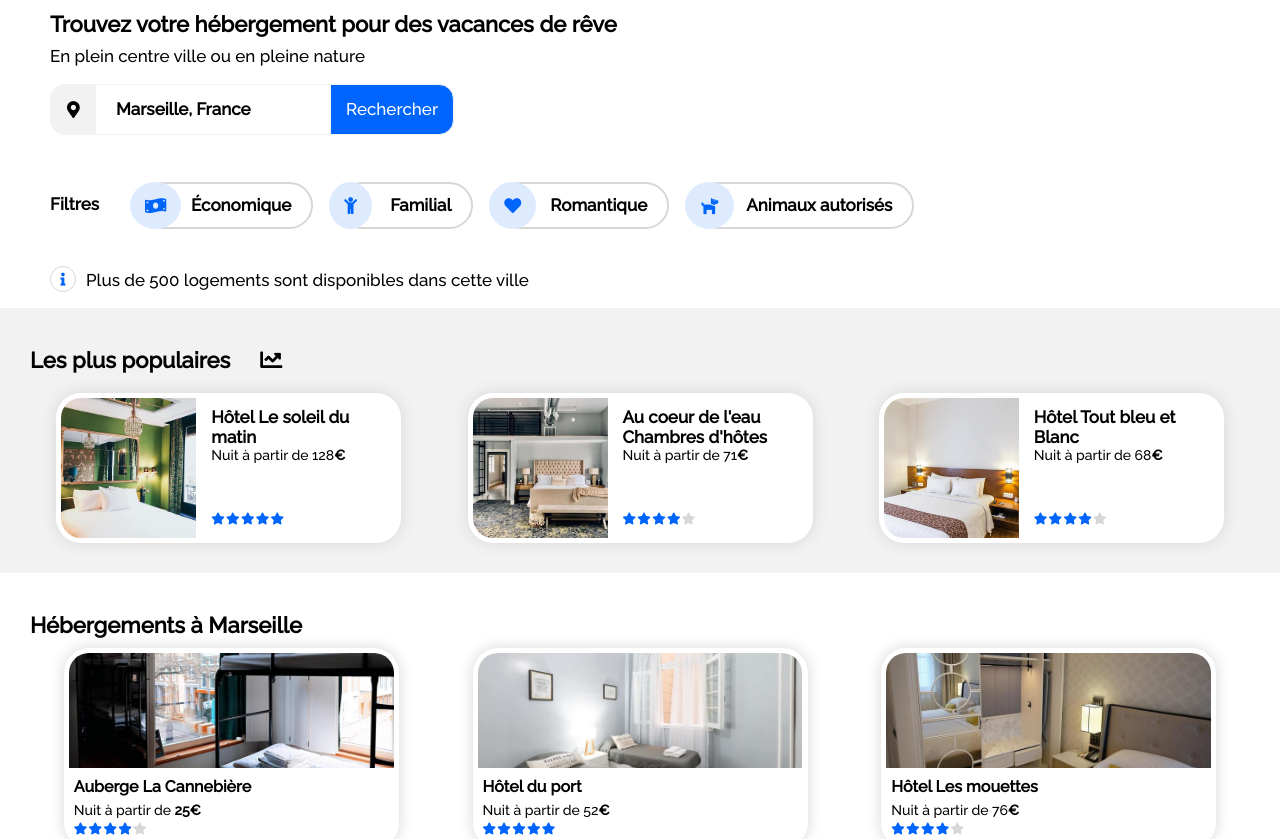
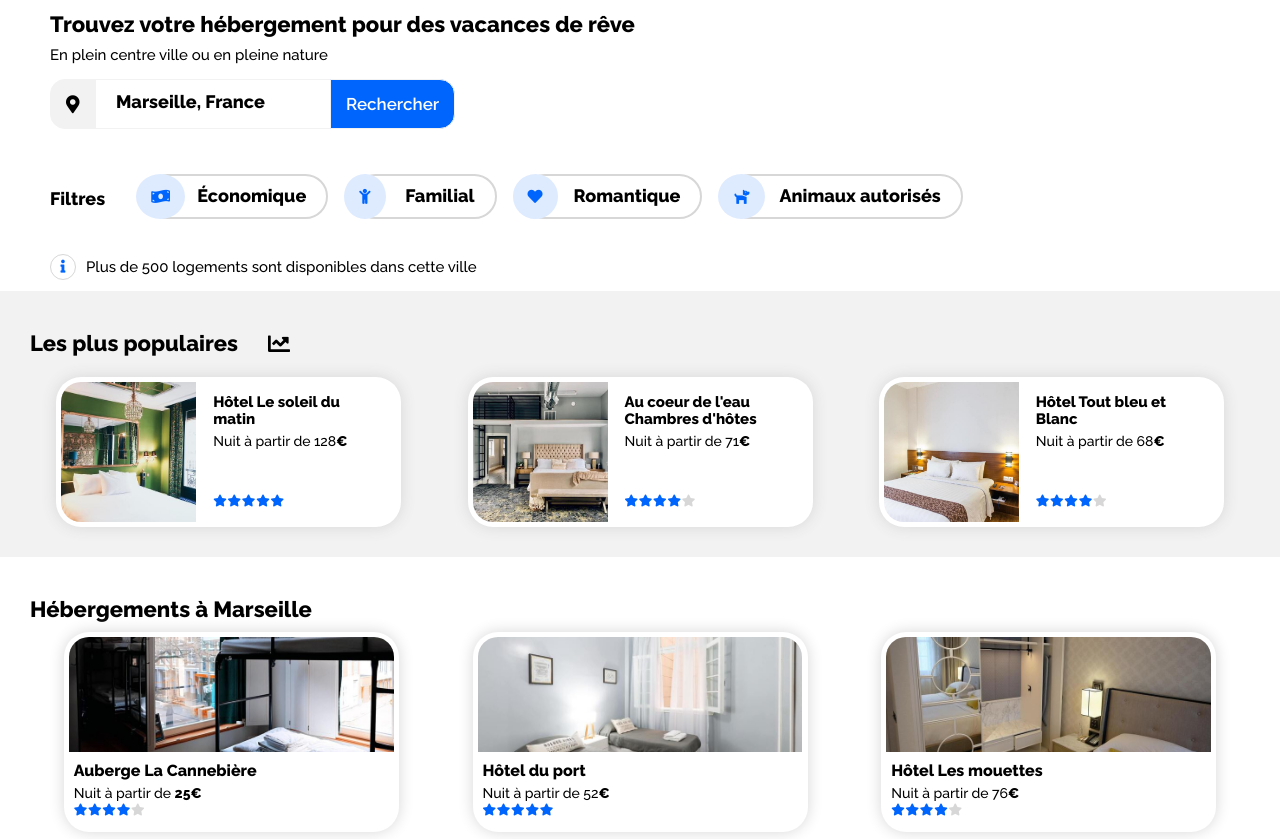
Before and after one commit to Mr-Tonton/P2_geraci_tony, a plain HTML site: page index.html in a window 1280 px wide. Shown: the part 123-962 px from the top of the page. Drawn offline with Linux system fonts and the light colour scheme.

Commit message:
ajust police font-size and font-weight

```diff
--- a/css/style.css
+++ b/css/style.css
@@ -4,7 +4,8 @@
     box-sizing: border-box;
     list-style-type: none;
     font-family: 'Raleway', sans-serif;
-    font-size: 17px;
+    font-weight: 500;
+    font-size: 15px;
     scroll-behavior: smooth;
 }
 
@@ -105,6 +106,7 @@ main {
 .research h1 {
     font-size: 22px;
     margin-bottom: 0;
+    font-weight: 800;
 }
 
 .research p {
@@ -117,7 +119,8 @@ main {
 }
 
 .research__input-form label i {
-    padding: 16px;
+    padding: 15px;
+    font-size: 18px;
     border: 1px solid var(--grey-color);
     border-radius: 15px 0 0 15px;
     background-color: var(--grey-color);
@@ -128,12 +131,13 @@ main {
     position: absolute;
     left: 45px;
     border: 1px solid var(--grey-color);
-    font-weight: bold;
 }
 
 .research__input-form #city-search::placeholder {
     opacity: 1;
     color: #000;
+    font-size: 18px;
+    font-weight: 800;
 }
 
 .research__input-form #city-search:focus {
@@ -144,6 +148,8 @@ main {
     position: absolute;
     color: #fff;
     height: 100%;
+    font-size: 17px;
+    font-weight: 600;
     background-color: var(--primary-color);
     border: 1px solid var(--grey-color);
     padding: 15px;
@@ -176,6 +182,8 @@ main {
 
 .research__filter h2 {
     margin-top: 30px;
+    font-size: 18px;
+    font-weight: 800;
 }
 
 .research__filter ul {
@@ -189,8 +197,9 @@ main {
     border-radius: 25px;
     margin-right: 25px;
     margin-bottom: 15px;
-    padding: 12px 20px 12px 50px;
-    font-weight: bold;
+    padding: 10px 20px 10px 50px;
+    font-size: 18px;
+    font-weight: 800;
     cursor: pointer;
 }
 
@@ -259,6 +268,7 @@ main {
 
 .accommodation__city h2 {
     font-size: 22px;
+    font-weight: 800;
     margin:  40px 0 0 30px;
 }
 
@@ -300,6 +310,7 @@ main {
 
 .accommodation__city .card-title h3 {
     margin: 10px 0 0 0;
+    font-weight: 800;
     font-size: 16px;
 }
 
@@ -314,7 +325,7 @@ main {
 }
 
 .accommodation__city .card-info span {
-    font-weight: bold;
+    font-weight: 800;
     font-size: 14px;
 }
 
@@ -331,7 +342,7 @@ main {
 
 .accommodation__city > a p {
     font-size: 18px;
-    font-weight: bold;
+    font-weight: 800;
     margin:  10px 0 40px 40px;
 }
 
@@ -357,6 +368,7 @@ main {
 
 .accommodation__most-popular .most-popular-title h2 {
     font-size: 22px;
+    font-weight: 800;
     margin:  40px 0 0 30px;
 }
 
@@ -408,11 +420,12 @@ main {
     flex-direction: column;
     justify-content: space-between;
     width: 100%;
-    margin: 15px;
+    margin: 17px;
 }
 
 .accommodation__most-popular .card-title h3 {
-    margin: 0;
+    margin: 0 0 5px 0;
+    font-weight: 800;
 }
 
 .accommodation__most-popular .card-title p {
@@ -421,7 +434,7 @@ main {
 }
 
 .accommodation__most-popular .card-title span {
-    font-weight: bold;
+    font-weight: 800;
     font-size: 14px;
 }
 
@@ -451,6 +464,7 @@ main {
 .activity__city h2 {
     padding: 20px 0 10px 0;
     font-size: 22px;
+    font-weight: 800;
 }
 
 .activity__city .card-container {
@@ -479,6 +493,7 @@ main {
 
 .activity__city .card-container .card h3 {
     font-size: 15px;
+    font-weight: 800;
     margin-left: 20px;
     margin-top: 10px;
 }
@@ -541,6 +556,7 @@ footer {
 
 .footer-container h2 a {
     font-size: 18px;
+    font-weight: 800;
 }
 
 .footer-container a:hover{
@@ -722,7 +738,7 @@ footer {
     }
 
     .research__input-form #city-search {
-        padding: 15px 0px 15px 10px;
+        padding: 15px 10px 15px 10px;
     }
 
     .research__input-form .send {
--- a/index.html
+++ b/index.html
@@ -12,7 +12,7 @@
         <!-- FONT -->
         <link rel="preconnect" href="https://fonts.googleapis.com">
         <link rel="preconnect" href="https://fonts.gstatic.com" crossorigin>
-        <link href="https://fonts.googleapis.com/css2?family=Raleway:wght@500&display=swap" rel="stylesheet">
+        <link href="https://fonts.googleapis.com/css2?family=Raleway:wght@400;500;600;800&display=swap" rel="stylesheet">
 
         <!-- FONTAWESOME -->
         <link href="https://cdnjs.cloudflare.com/ajax/libs/font-awesome/5.15.4/css/all.min.css" rel="stylesheet">
```
